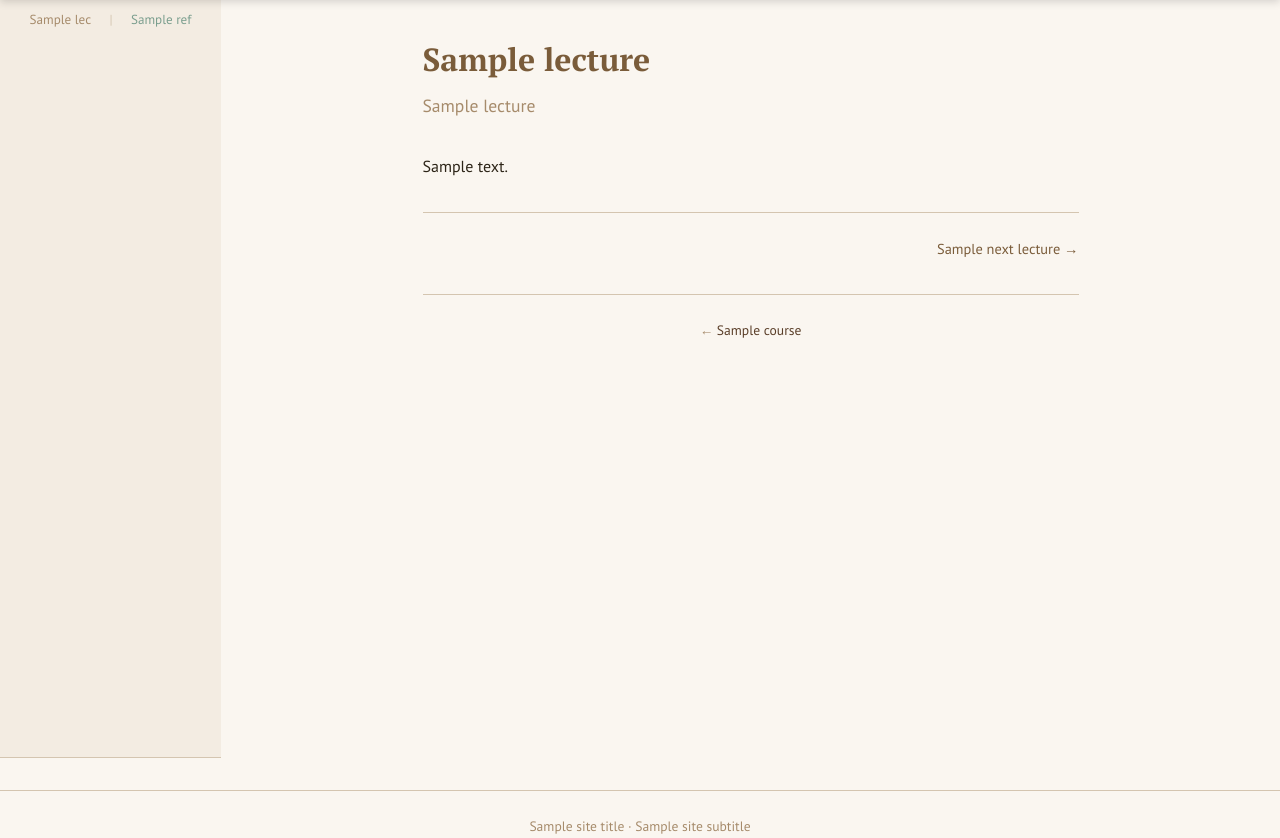
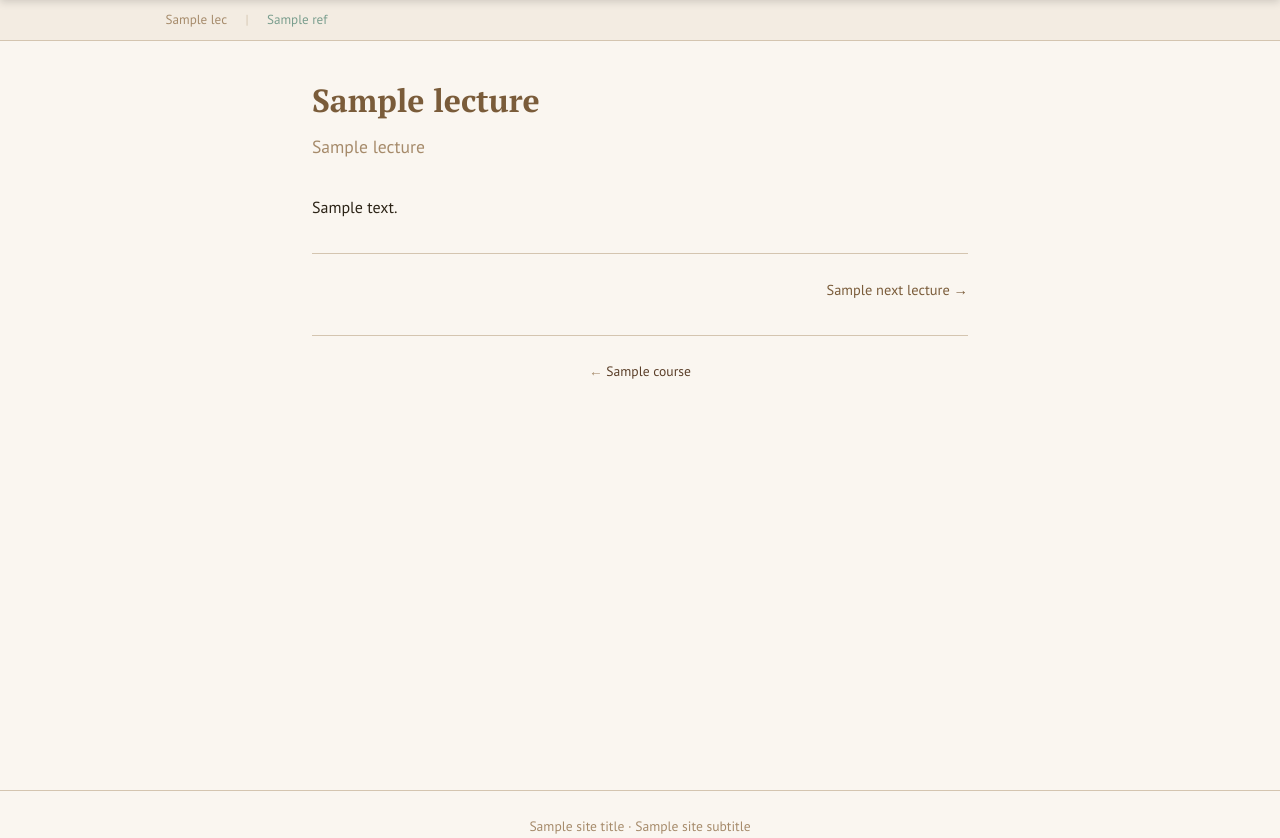
Before and after one commit to Krasobas/bible-app, a FastAPI app: template app/templates/lecture.html in a window 1280 px wide. Shown: the part 42-880 px from the top of the page. Run offline with FastAPI, Linux system fonts and the light colour scheme; the template is opened without the code that fills it: most values are stand-ins (such as "Sample title", 1, 10 or a date in 2020).

Commit message:
fix lecture layout

```diff
--- a/app/templates/lecture.html
+++ b/app/templates/lecture.html
@@ -3,7 +3,7 @@
 {% block title %}{{ lecture.title }} — {{ course.title }} — {{ site_title }}{% endblock %}
 
 {% block content %}
-<div class="page-wrapper">
+<div class="lecture-layout">
 
 <!-- Sub-navigation for this course -->
 <div class="subnav">
@@ -19,6 +19,8 @@
         {% endfor %}
     </div>
 </div>
+
+<div class="page-wrapper">
 
     <!-- Scripture column -->
     <div class="scripture-column scroll-hidden" id="scriptureCol">
@@ -55,6 +57,8 @@
     </div>
 
 </div>
+
+</div>
 {% endblock %}
 
 {% block scripts %}
--- a/static/style.css
+++ b/static/style.css
@@ -73,6 +73,7 @@ a:hover { text-decoration: underline; }
     padding: 0.4rem 1.5rem;
     font-size: 0.82rem;
     overflow-x: auto;
+    flex-shrink: 0;
 }
 .subnav::-webkit-scrollbar { display: none; }
 .subnav { -ms-overflow-style: none; scrollbar-width: none; }
@@ -226,9 +227,16 @@ a:hover { text-decoration: underline; }
    LECTURE PAGE — v3 Two-column layout
    ================================================================ */
 
+.lecture-layout {
+    display: flex;
+    flex-direction: column;
+    height: calc(100vh - var(--topbar-h));
+}
+
 .page-wrapper {
     display: flex;
-    height: calc(100vh - var(--topbar-h));
+    flex: 1;
+    min-height: 0;
     overflow: hidden;
 }
 
```
Lines whose indentation alone changed are shown as unchanged.
